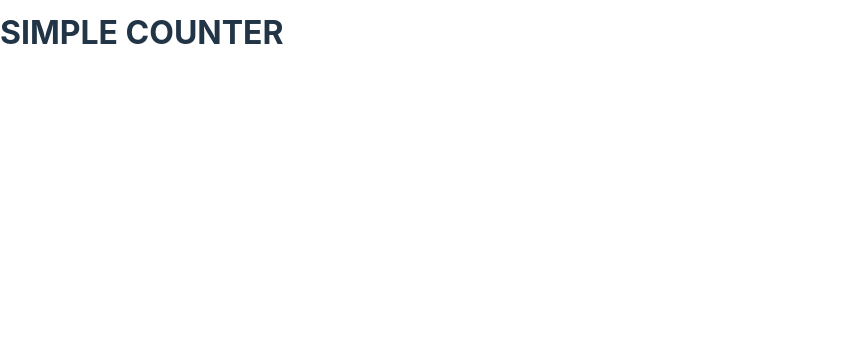
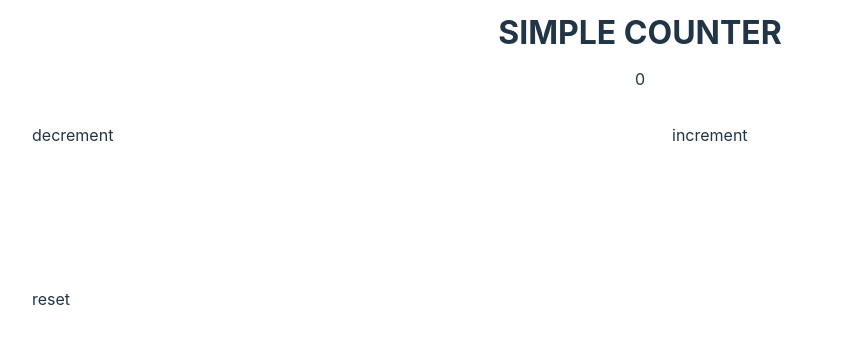
Before and after one commit to LarsGKodehode/SimpleCounter, a React (Vite) app: page / in a window 1280 px wide. Shown: the top 344 px of the page, without its empty margins (0-843 px from the left). Built offline with nearby package versions, Linux system fonts and the light colour scheme.

Commit message:
some styling done

```diff
--- a/src/App.tsx
+++ b/src/App.tsx
@@ -1,5 +1,5 @@
 // Libraries
-import React, { useState } from 'react';
+import { useState } from 'react';
 
 // CSS
 import './App.css';
@@ -16,6 +16,10 @@ function App() {
   const [ count, setCount ] = useState(0);
 
   // Props
+  const titleStyle: React.CSSProperties = {
+    textAlign: 'center',
+  };
+
   const outputProps = {
     count: count,
   };
@@ -29,7 +33,12 @@ function App() {
   // Component
   return (
     <main className="App">
-      <h1>{title.toUpperCase()}</h1>
+      <h1
+       style={titleStyle}
+      >
+        {title.toUpperCase()}
+      </h1>
+
       <Output {...outputProps} />
       <Menu {...menuProps} />
     </main>
--- a/src/components/Menu/Menu.tsx
+++ b/src/components/Menu/Menu.tsx
@@ -3,6 +3,8 @@ import {
   ReactElement,
   ReactEventHandler
 } from "react";
+
+// Components
 import CustomButton from "../button/CustomButton";
 
 // We handle simple compositions inside here
@@ -20,23 +22,38 @@ function Menu(props: MenuProps): ReactElement {
     handleReset,
   } = props;
 
+  // Menu style
+  const style: React.CSSProperties = {
+    display: 'grid',
+    gridTemplateAreas: `
+      'decrement increment'
+      'reset reset'
+    `,
+  };
+
   // Props
   const decrementProps = {
     text: 'decrement',
     handleClick: handleDecrement,
+    gridArea: 'decrement',
   };
   const incrementProps = {
     text: 'increment',
     handleClick: handleIncrement,
+    gridArea: 'increment',
   };
   const resetProps = {
     text: 'reset',
     handleClick: handleReset,
+    gridArea: 'reset',
   };
+
   // Component
   return(
-    <div>
-      <CustomButton {...decrementProps} />
+    <div
+      style={style}
+    >
+      <CustomButton {...decrementProps}/>
       <CustomButton {...incrementProps} />
       <CustomButton {...resetProps} />
     </div>
--- a/src/components/Output/Output.tsx
+++ b/src/components/Output/Output.tsx
@@ -1,20 +1,31 @@
 // Libraries
 import {
   ReactElement,
-  useState
 } from "react";
 
 
 // Interface
 interface OutputProps {
-
+  count: number;
 };
 
 // Component
 function Output(props: OutputProps): ReactElement {
+  // Get stuff from props
+  const {
+    count,
+  } = props;
+
+  const style: React.CSSProperties = {
+    display: 'flex',
+    justifyContent: 'center',
+  };
+
   return(
-    <div>
-
+    <div
+      style={style}
+    >
+      {count}
     </div>
   );
 };
--- a/src/components/button/CustomButton.tsx
+++ b/src/components/button/CustomButton.tsx
@@ -1,4 +1,8 @@
-import { ReactElement, ReactEventHandler } from "react";
+// Libraries
+import {
+  ReactElement,
+  ReactEventHandler
+} from "react";
 
 interface IconProp {
   /**
@@ -29,12 +33,18 @@ interface CustomButtonProps {
    * Handler for onClick
    */
   handleClick: ReactEventHandler;
+  /**
+   * Optional styling, only used to palce in grid at the moment
+   */
+   gridArea: string;
 };
 
 function CustomButton(props: CustomButtonProps): ReactElement {
   // Get the stuff we want
   const {
     handleClick,
+    text,
+    gridArea,
   } = props;
 
   // Construct style
@@ -43,6 +53,7 @@ function CustomButton(props: CustomButtonProps): ReactElement {
     minHeight: '100px',
     backgroundColor: 'white',
     margin: '2em',
+    gridArea: gridArea,
   };
 
   return(
@@ -50,7 +61,7 @@ function CustomButton(props: CustomButtonProps): ReactElement {
      onClick={(event) => handleClick(event)}
      style={style}
     >
-
+      {text}
     </div>
   );
 };
```
